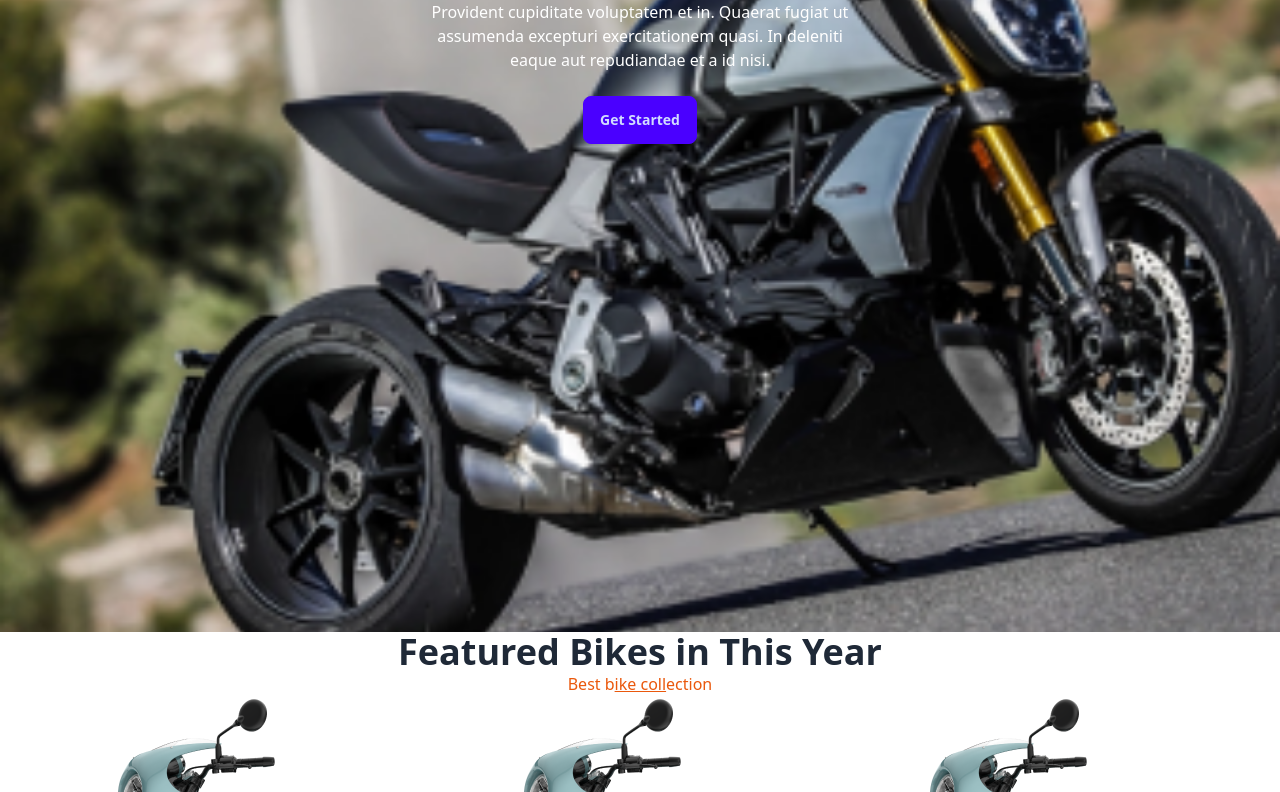
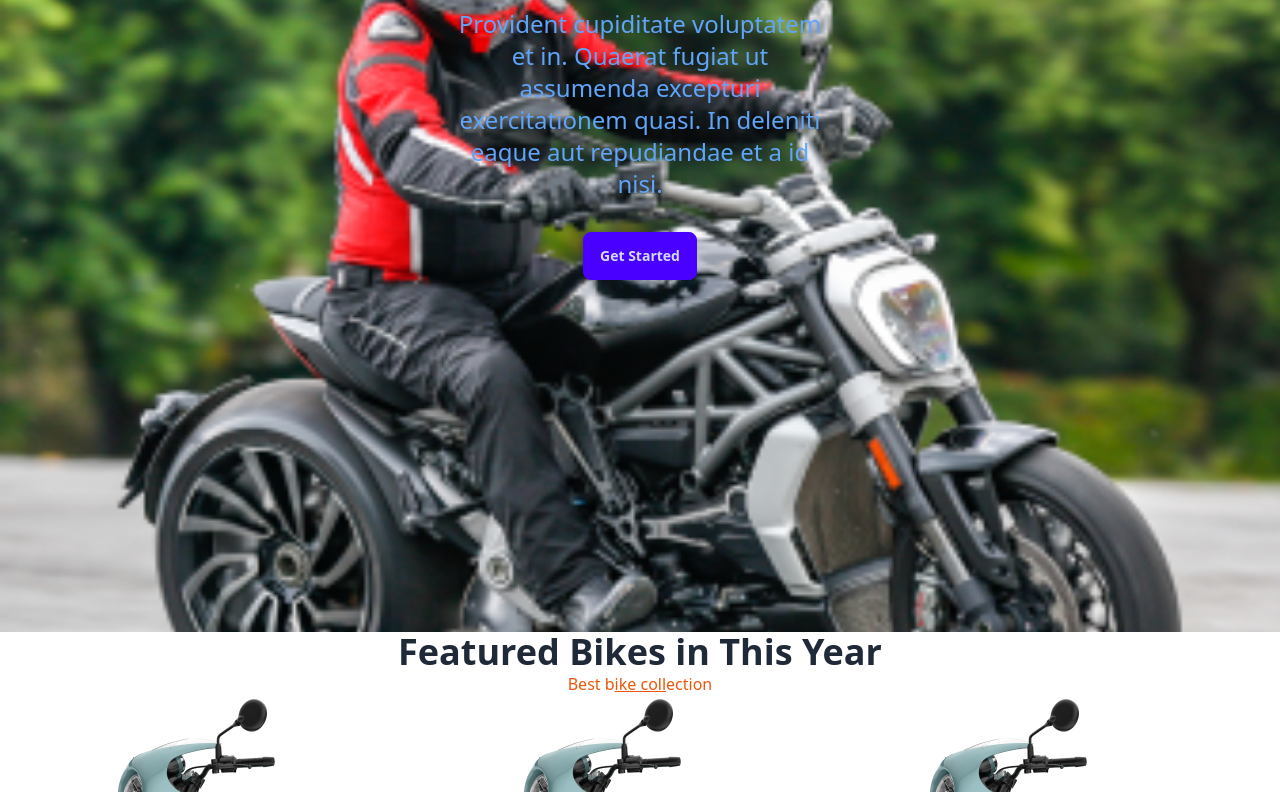
Before and after one commit to SI-Tanbir/bikerworld, a plain HTML site: page index.html in a window 1280 px wide. Shown: the part 168-960 px from the top of the page. Drawn offline with nearby package versions, Linux system fonts and the light colour scheme.

Commit message:
just fix the background image

```diff
--- a/index.html
+++ b/index.html
@@ -17,7 +17,7 @@
     <header>
         <!-- Updated hero section with background-image, bg-cover, bg-center -->
         <div class=" min-h-screen"
-            style="background-image: url('./images/others/latest1.png'); background-size: cover; background-position: center;">
+            style="background-image: url('./images/others/latest3.png'); background-size: cover;  background-repeat: no-repeat; width: 100%;height: auto;">
 
             <!-- Navbar -->
             <div class="navbar text-white   bg-opacity-70"> <!-- Added opacity to navbar -->
@@ -59,10 +59,10 @@
 
             <!-- Hero Content -->
             <div class="hero-overlay bg-opacity-60 bg-black"></div> <!-- Adding an overlay with transparency -->
-            <div class="hero-content text-center text-white z-10 relative">
+            <div class="hero-content text-center text-blue-400 z-10 relative">
                 <div class="max-w-md">
-                    <h1 class="text-5xl font-bold">Hello there</h1>
-                    <p class="py-6">
+                    <h1 class="text-5xl font-bold ">Hello there</h1>
+                    <p class="py-8 p-10 text-2xl">
                         Provident cupiditate voluptatem et in. Quaerat fugiat ut assumenda excepturi exercitationem
                         quasi. In deleniti eaque aut repudiandae et a id nisi.
                     </p>
```
